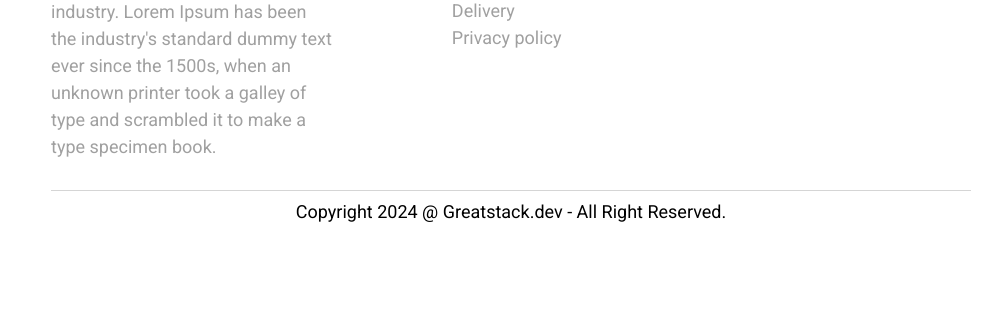
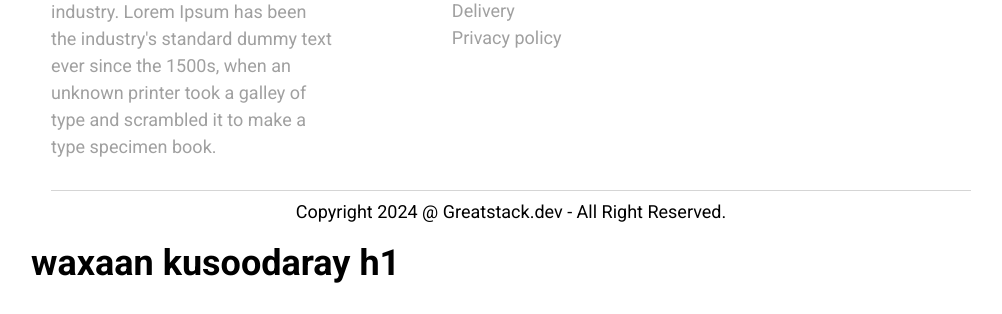
Before and after one commit to tubeec1/Doctor-Appointment-with-html-css-js-no-responsive, a plain HTML site: page index.html in a window 1280 px wide. Shown: the part 3459-3773 px from the top of the page, without its empty margins (129-1131 px from the left). Before the commit the page ends 3731 px from the top, so only its background shows below. Drawn offline with Linux system fonts and the light colour scheme.

Commit message:
waaxaan kusoodaray h1

```diff
--- a/index.html
+++ b/index.html
@@ -115,6 +115,10 @@
         <hr>
         <p>Copyright 2024 @ Greatstack.dev - All Right Reserved.</p>
       </div>
+
+
+
+      <h1>waxaan kusoodaray h1</h1>
   </div>
 
 
```
